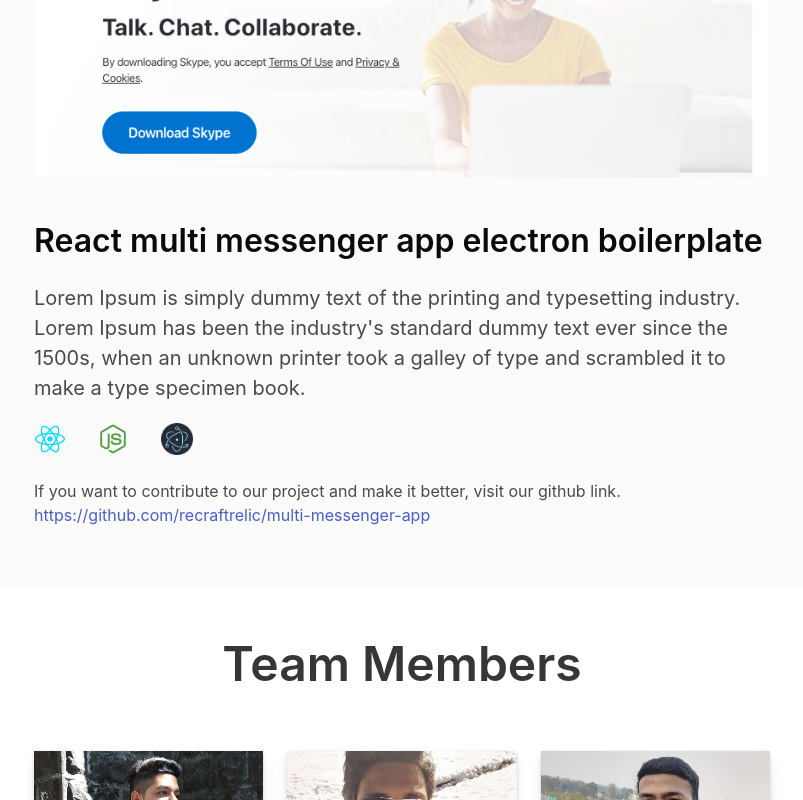
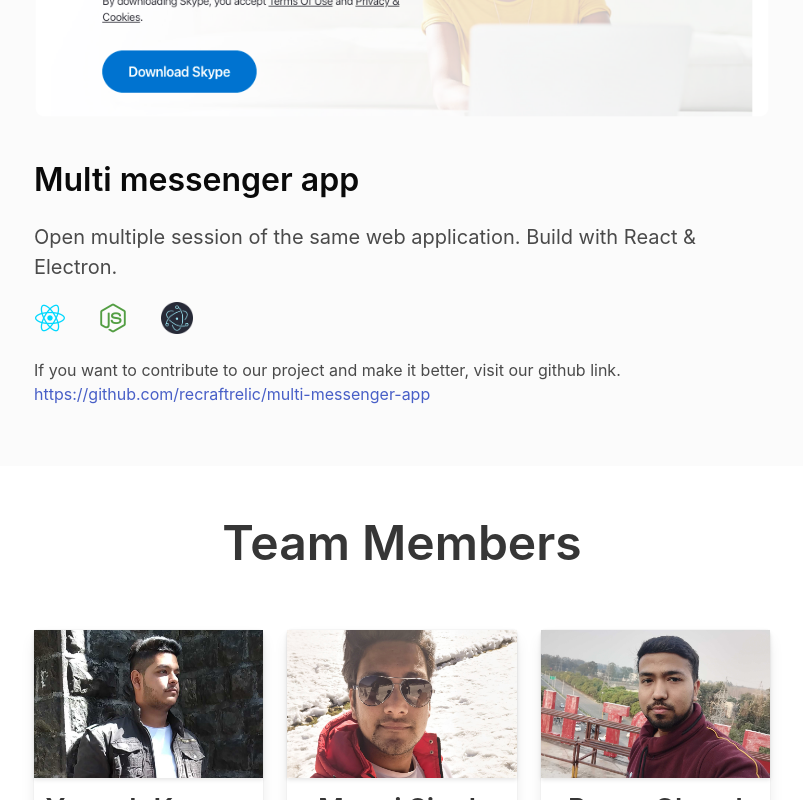
Before and after one commit to recraftrelic/recraft-open-source, a React (Create React App) app: page / in a window 1280 px wide. Shown: the part 2000-2800 px from the top of the page, without its empty margins (238-1041 px from the left). Built offline with nearby package versions, Linux system fonts and the light colour scheme.

Commit message:
code-refactor

```diff
--- a/src/App.js
+++ b/src/App.js
@@ -1,6 +1,8 @@
 import React from 'react';
 import dynamicData from './dynamic.json';
 import './style/App.css';
+import ProjectManager from './components/ProjectManager';
+import TeamManager from './components/TeamManager';
 
 function App() {
   return (
@@ -45,65 +47,35 @@ function App() {
             {
               data.projects.map((data,index) => {
                 let leftAlign = "column is-4 is-pulled-left"
-                let fullAlign = "column is-8 is-pulled-right"
+                let rightAlign = "column is-8 is-pulled-right"
 
                 if(index %2 == 0) {
                   leftAlign = "column is-4 is-pulled-left"
-                  fullAlign = "column is-8 is-pulled-right"
+                  rightAlign = "column is-8 is-pulled-right"
                 }
 
                 if(index %2 == 1) {
                   leftAlign = "column is-4 is-pulled-right"
-                  fullAlign = "column is-8 is-pulled-left"
+                  rightAlign = "column is-8 is-pulled-left"
                 }
 
                 if(index == 2) {
                   leftAlign = "column is-12"
-                  fullAlign = "column is-12"
+                  rightAlign = "column is-12"
                 }
                 return <>
-                  <section className={index %2 == 0 ? "section alternate" : "section"}>
-                    <div className="container">
-                      <div className="columns is-mobile is-centered">
-                        <div className="column is-8">
-                          <div className={leftAlign}>
-                            <figure className="image is-256x256">
-                              <img src={require(`./images/${data.image}`)} alt="chat-app" />
-                            </figure>
-                          </div>
-                          <div className={fullAlign}>
-                            <h1 className="title has-text-left extra-space">
-                              <a className="is-text has-text-black" href={data.link}>{data.heading}</a>
-                            </h1>
-                            <p className="bd-notification is-primary has-text-left is-size-5">{data.mainDesc}</p>
-                            <p className="bd-notification is-primary has-text-left is-size-5">{data.secondDesc}</p>
-                            <div className="columns is-gap extra-space">
-                              {
-                                data.technologies.map((data,index) => {
-                                  return <>
-                                    <div className="column is-1">
-                                      <figure className="image is-32x32">
-                                        <a href={data.link}><img src={require(`./images/${data.icon}`)} alt="technologies"/></a>
-                                      </figure>
-                                    </div>
-                                  </>
-                                })
-                              }
-                            </div>
-                            {
-                              data.contribution.map((data,index) => {
-                                return <>
-                                  <p className="bd-notification is-primary has-text-left">{data.desc}<br></br>
-                                    <a className="is-text" href="link">{data.link}</a>
-                                  </p>
-                                </>
-                              })
-                            }
-                          </div>
-                        </div>
-                      </div>
-                    </div>
-                  </section>
+                  <ProjectManager
+                    class={index %2 == 0}
+                    leftSection={leftAlign}
+                    rightSection={rightAlign}
+                    projectImage={require(`./images/${data.image}`)}
+                    projectLink={data.link}
+                    projectHeading={data.heading}
+                    mainDescription={data.mainDesc}
+                    secondDescription={data.secondDesc}
+                    technologies={data.technologies}
+                    contributors={data.contribution}
+                  />
                 </>
               })
             }
@@ -128,32 +100,12 @@ function App() {
                     {
                       data.teams.map((data,index) => {
                         return <>
-                          <div className="column is-4 is-pulled-left">
-                            <div className="card">
-                              <header className="card-header">
-                                <figure className="image is-256x256">
-                                  <img src={require(`./images/${data.image}`)} alt="developer" />
-                                </figure>
-                              </header>
-                              <div className="card-content">
-                                <div className="content">
-                                  <h2 className="sub-title">{data.title}</h2>
-                                    {data.bio}
-                                </div>
-                              </div>
-                              <footer className="card-footer">
-                                {
-                                  data.socialIcons.map((data,index) => {
-                                    return <>
-                                      <a href={data.link} className="card-footer-item">
-                                        <span className={`icon ${data.color}`}><i className={data.icon}></i></span>
-                                      </a>
-                                    </>
-                                  })
-                                }
-                              </footer>
-                            </div>
-                          </div>
+                          <TeamManager
+                            teamImage={require(`./images/${data.image}`)}
+                            teamTitle={data.title}
+                            teamBio={data.bio}
+                            socialIcons={data.socialIcons}
+                          />
                         </>
                       })
                     }
--- /dev/null
+++ b/src/components/ProjectManager.js
@@ -0,0 +1,51 @@
+import React from 'react';
+
+export default class ProjectManager extends React.Component
+{
+    render () {
+        return (
+            <section className={this.props.class ? "section alternate" : "section"}>
+              <div className="container">
+                <div className="columns is-mobile is-centered">
+                  <div className="column is-8">
+                    <div className={this.props.leftSection}>
+                      <figure className="image is-256x256">
+                        <img src={this.props.projectImage} alt="chat-app" />
+                      </figure>
+                    </div>
+                    <div className={this.props.rightSection}>
+                      <h1 className="title has-text-left extra-space">
+                        <a className="is-text has-text-black" href={this.props.projectLink}>{this.props.projectHeading}</a>
+                      </h1>
+                      <p className="bd-notification is-primary has-text-left is-size-5">{this.props.mainDescription}</p>
+                      <p className="bd-notification is-primary has-text-left is-size-5">{this.props.secondDescription}</p>
+                      <div className="columns is-gap extra-space">
+                        {
+                          this.props.technologies.map((data,index) => {
+                            return <>
+                              <div className="column is-1">
+                                <figure className="image is-32x32">
+                                  <a href={data.link}><img src={require(`../images/${data.icon}`)} alt="technologies"/></a>
+                                </figure>
+                              </div>
+                            </>
+                          })
+                        }
+                      </div>
+                      {
+                        this.props.contributors.map((data,index) => {
+                          return <>
+                            <p className="bd-notification is-primary has-text-left">{data.desc}<br></br>
+                              <a className="is-text" href={data.links}>{data.links}</a>
+                            </p>
+                          </>
+                        })
+                      }
+                    </div>
+                  </div>
+                </div>
+              </div>
+            </section>
+        );
+    }
+}
--- /dev/null
+++ b/src/components/TeamManager.js
@@ -0,0 +1,35 @@
+import React from 'react';
+
+export default class TeamManager extends React.Component
+{
+    render () {
+        return (
+            <div className="column is-4 is-pulled-left">
+              <div className="card">
+                <header className="card-header">
+                  <figure className="image is-256x256">
+                    <img src={this.props.teamImage} alt="developer" />
+                  </figure>
+                </header>
+                <div className="card-content">
+                  <div className="content">
+                    <h2 className="sub-title">{this.props.teamTitle}</h2>
+                      {this.props.teamBio}
+                  </div>
+                </div>
+                <footer className="card-footer">
+                  {
+                    this.props.socialIcons.map((data,index) => {
+                      return <>
+                        <a href={data.link} className="card-footer-item">
+                          <span className={`icon ${data.color}`}><i className={data.icon}></i></span>
+                        </a>
+                      </>
+                    })
+                  }
+                </footer>
+              </div>
+            </div>
+        );
+    }
+}
--- a/src/dynamic.json
+++ b/src/dynamic.json
@@ -2,8 +2,8 @@
     "mainSection" : [
         {
             "logo": "logo.png",
-            "heading": "Help out your favorite open source projects and become a better developer while doing it.",
-            "description": "Pick your favorite repos to receive a different open issue in your inbox every day. Fix the issue and everybody wins. 51,916 developers are working on 5,166 open source repos using CodeTriage."
+            "heading": "Recraft team loves to code",
+            "description": "Are you a developer? Pick out your favourite projects from one of our open source projects. Let's dive deep into the world of code."
         }
     ],
     "projectSection" : [
@@ -28,7 +28,7 @@
                     "contribution": [
                         {
                             "desc": "If you want to contribute to our project and make it better, visit our github link.",
-                            "link": "https://github.com/recraftrelic/react-native-chat-app-boilerplate"
+                            "links": "https://github.com/recraftrelic/react-native-chat-app-boilerplate"
                         }
                     ]
                 },
@@ -50,15 +50,14 @@
                     "contribution": [
                         {
                             "desc": "If you want to contribute to our project and make it better, visit our github link.",
-                            "link": "https://github.com/recraftrelic/recraft-react-native-base-app-seed"
+                            "links": "https://github.com/recraftrelic/recraft-react-native-base-app-seed"
                         }
                     ]
                 },
                 {
                     "image": "multi-app.png",
-                    "heading": "React multi messenger app electron boilerplate",
-                    "mainDesc": "Lorem Ipsum is simply dummy text of the printing and typesetting industry.",
-                    "secondDesc": "Lorem Ipsum has been the industry's standard dummy text ever since the 1500s, when an unknown printer took a galley of type and scrambled it to make a type specimen book.",
+                    "heading": "Multi messenger app",
+                    "mainDesc": "Open multiple session of the same web application. Build with React & Electron.",
                     "technologies": [
                         {
                             "icon": "react.png",
@@ -76,7 +75,7 @@
                     "contribution": [
                         {
                             "desc": "If you want to contribute to our project and make it better, visit our github link.",
-                            "link": "https://github.com/recraftrelic/multi-messenger-app"
+                            "links": "https://github.com/recraftrelic/multi-messenger-app"
                         }
                     ]
                 }
@@ -90,7 +89,7 @@
                 {
                     "image": "yogesh.jpg",
                     "title": "Yogesh Kapoor",
-                    "bio": "I am a Software Developer at Recraft Relic. I write about JavaScript and React. And sharing my worldview with everyone join my quest by following me at Medium.",
+                    "bio": "I am a Software Developer at Recraft Relic. I write about JavaScript and React. And sharing my worldview with everyone join my quest by following me on Github.",
                     "socialIcons": [
                         {
                             "icon": "fa fa-github",
@@ -129,7 +128,7 @@
                 {
                     "image": "puran.jpg",
                     "title": "Puran Chand",
-                    "bio": "I am Frontend Developer, designer and definitely a tech enthusiast, This website is about my life, my work and my hobbies I hope you will find something interesting here!",
+                    "bio": "I am Frontend Developer, designer and definitely a tech enthusiast. Technology is the key point of my professional career, but it’s my oldest hobby and passion over the years",
                     "socialIcons": [
                         {
                             "icon": "fa fa-github",
```
